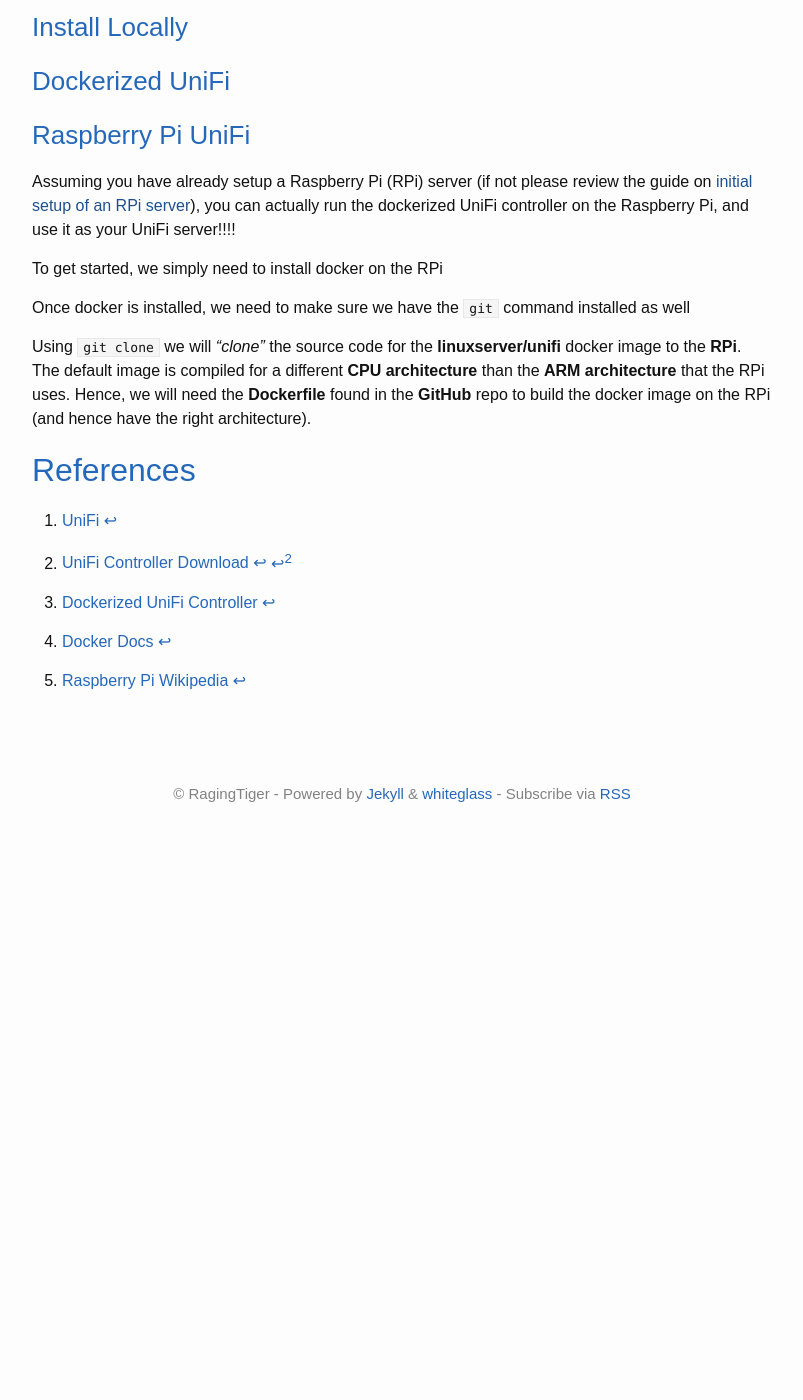
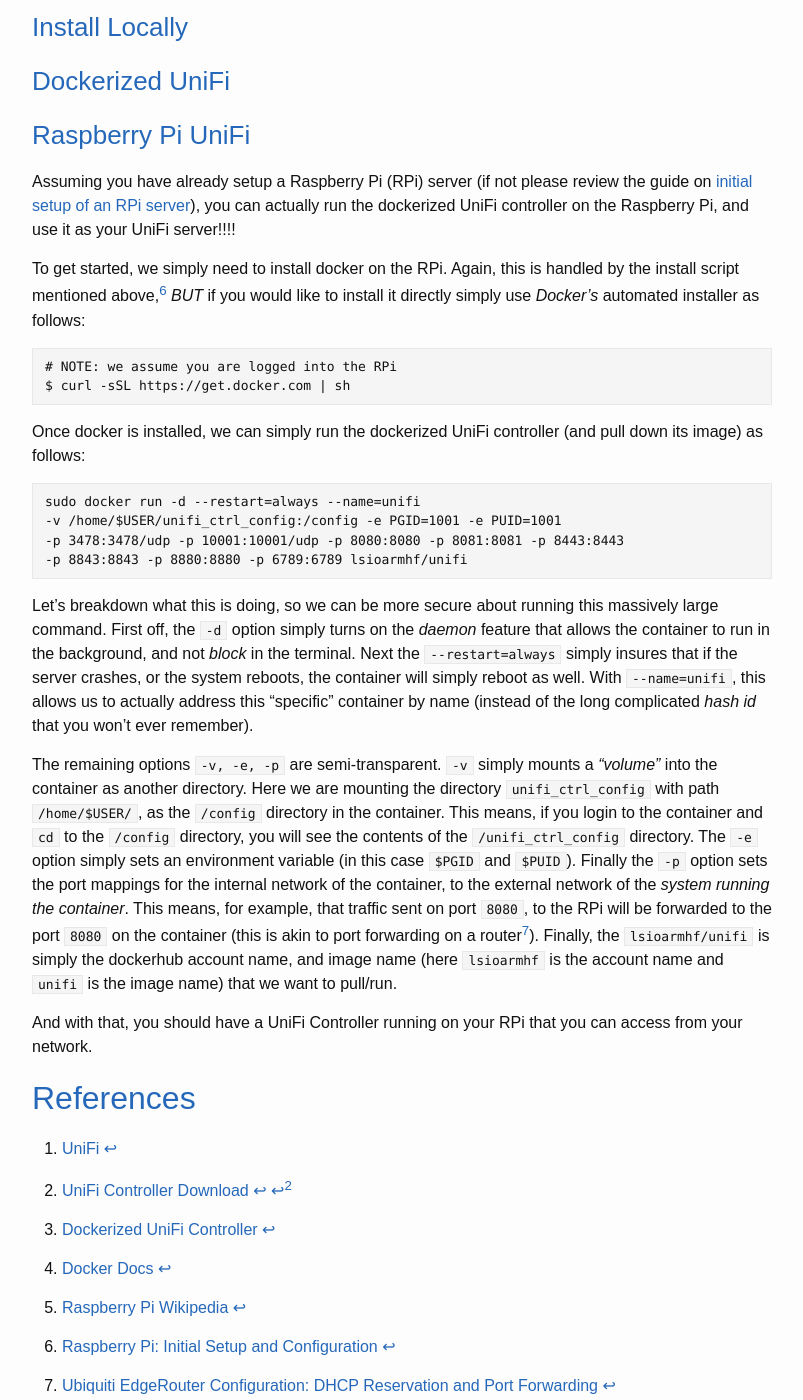
Before and after one commit to RagingTiger/RagingTiger.github.io, a Jekyll site: the page built from _posts/2018-05-04-ubq-unifi-controller-setup.md, in a window 1280 px wide and 1400 px high, scrolled down 775 px. Shown: the whole window, without its empty margins (238-1041 px from the left). Built offline with Jekyll 4.4.1, drawn with Linux system fonts in a browser that asks for light colours; before the commit the page ends 1625 px from its top, so only the background shows below that.

Commit message:
Added info on installing dockerized unifi on RPi

````diff
--- a/_posts/2018-05-04-ubq-unifi-controller-setup.md
+++ b/_posts/2018-05-04-ubq-unifi-controller-setup.md
@@ -34,22 +34,54 @@ for deploying the **docker container**[^fn4] to a **Raspberry Pi**[^fn5] server.
 
 ### <a name="unifirpi"></a> [Raspberry Pi UniFi](#toc)
 Assuming you have already setup a Raspberry Pi (RPi) server (if not please
-review the guide on [initial setup of an RPi server]()), you can actually run
-the dockerized UniFi controller on the Raspberry Pi, and use it as your UniFi
+review the guide on
+[initial setup of an RPi server]({{site.baseurl}}/2018/06/19/rpi-init-setup/)),
+you can actually run the dockerized UniFi controller on the Raspberry Pi, and use it as your UniFi
 server!!!!
 
-To get started, we simply need to install docker on the RPi
+To get started, we simply need to install docker on the RPi. Again, this is
+handled by the install script mentioned above,[^fn6] *BUT* if you would like
+to install it directly simply use *Docker's* automated installer as follows:
+```
+# NOTE: we assume you are logged into the RPi
+$ curl -sSL https://get.docker.com | sh
+```
 
-Once docker is installed, we need to make sure we have the `git` command
-installed as well
+Once docker is installed, we can simply run the dockerized UniFi controller
+(and pull down its image) as follows:
+```
+sudo docker run -d --restart=always --name=unifi
+-v /home/$USER/unifi_ctrl_config:/config -e PGID=1001 -e PUID=1001
+-p 3478:3478/udp -p 10001:10001/udp -p 8080:8080 -p 8081:8081 -p 8443:8443
+-p 8843:8843 -p 8880:8880 -p 6789:6789 lsioarmhf/unifi
+```
 
-Using `git clone` we will *"clone"* the source code for the
-**linuxserver/unifi** docker image to the **RPi**. The default image is compiled
-for a different **CPU architecture** than the **ARM architecture** that the RPi
-uses. Hence, we will need the **Dockerfile** found in the **GitHub** repo to
-build the docker image on the RPi (and hence have the right architecture).
+Let's breakdown what this is doing, so we can be more secure about running this
+massively large command. First off, the `-d` option simply turns on the *daemon*
+feature that allows the container to run in the background, and not *block* in
+the terminal. Next the `--restart=always` simply insures that if the server
+crashes, or the system reboots, the container will simply reboot as well.
+With `--name=unifi`, this allows us to actually address this "specific"
+container by name (instead of the long complicated *hash id* that you won't ever
+remember).
 
+The remaining options `-v, -e, -p` are semi-transparent. `-v` simply mounts
+a *"volume"* into the container as another directory. Here we are mounting the
+directory `unifi_ctrl_config` with path `/home/$USER/`, as the `/config`
+directory in the container. This means, if you login to the container and `cd`
+to the `/config` directory, you will see the contents of the
+`/unifi_ctrl_config` directory. The `-e` option simply sets an environment
+variable (in this case `$PGID` and `$PUID`). Finally the `-p` option sets the
+port mappings for the internal network of the container, to the external network
+of the *system running the container*. This means, for example, that traffic
+sent on port `8080`, to the RPi will be forwarded to the port `8080` on the
+container (this is akin to port forwarding on a router[^fn7]). Finally, the
+`lsioarmhf/unifi` is simply the dockerhub account name, and image name (here
+`lsioarmhf` is the account name and `unifi` is the image name) that we want
+to pull/run.
 
+And with that, you should have a UniFi Controller running on your RPi that
+you can access from your network.
 
 ## <a name="references"></a> [References](#toc)
 [^fn1]: [UniFi](https://unifi-sdn.ubnt.com/#consolidate)
@@ -57,3 +89,5 @@ build the docker image on the RPi (and hence have the right architecture).
 [^fn3]: [Dockerized UniFi Controller](https://github.com/linuxserver/docker-unifi)
 [^fn4]: [Docker Docs](https://docs.docker.com/engine/examples/)
 [^fn5]: [Raspberry Pi Wikipedia](https://en.wikipedia.org/wiki/Raspberry_Pi)
+[^fn6]: [Raspberry Pi: Initial Setup and Configuration]({{site.baseurl}}/2018/06/19/rpi-init-setup/)
+[^fn7]: [Ubiquiti EdgeRouter Configuration: DHCP Reservation and Port Forwarding]({{site.baseurl}}/2018/05/17/ubq-erx-config-portfowarding/)
````
